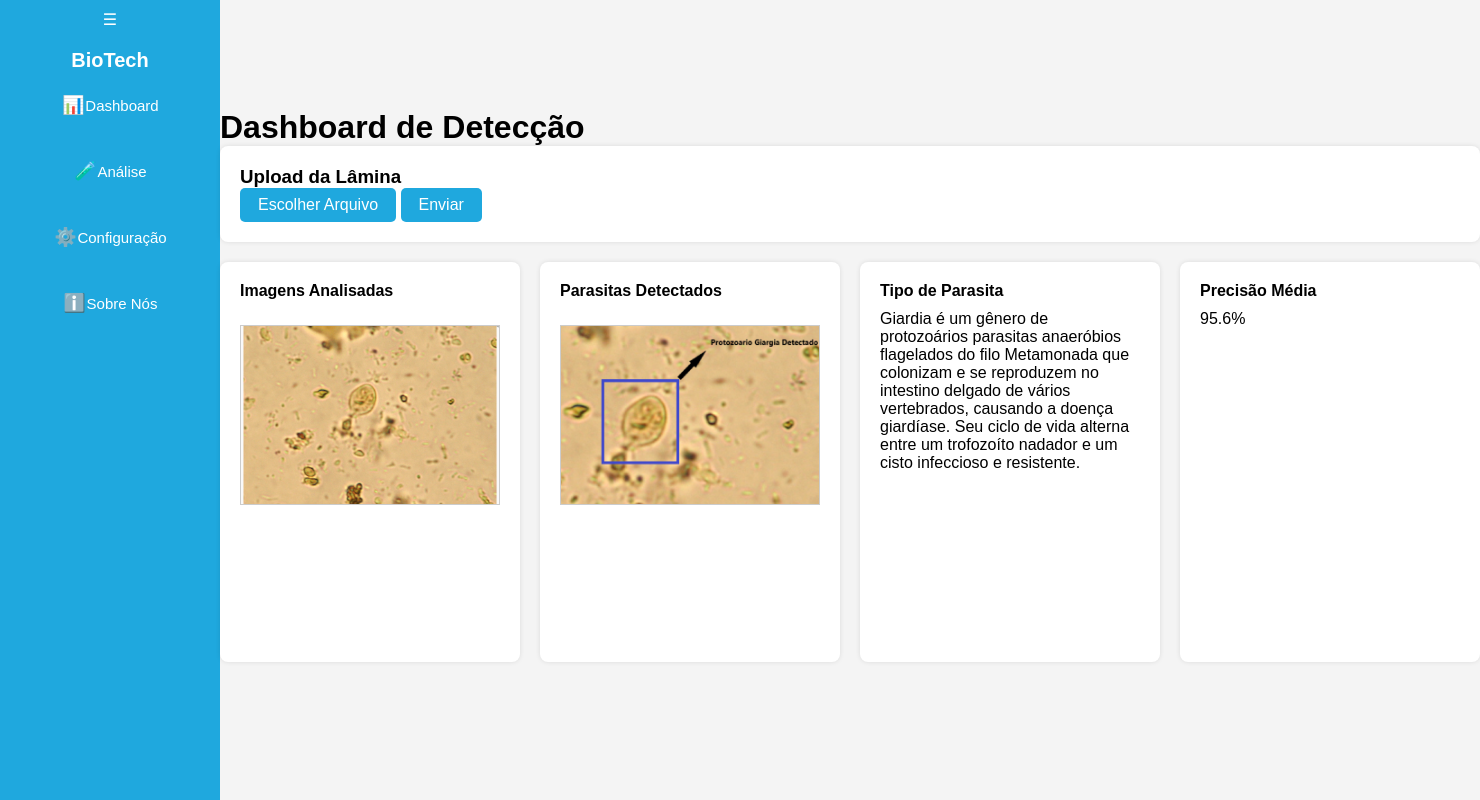
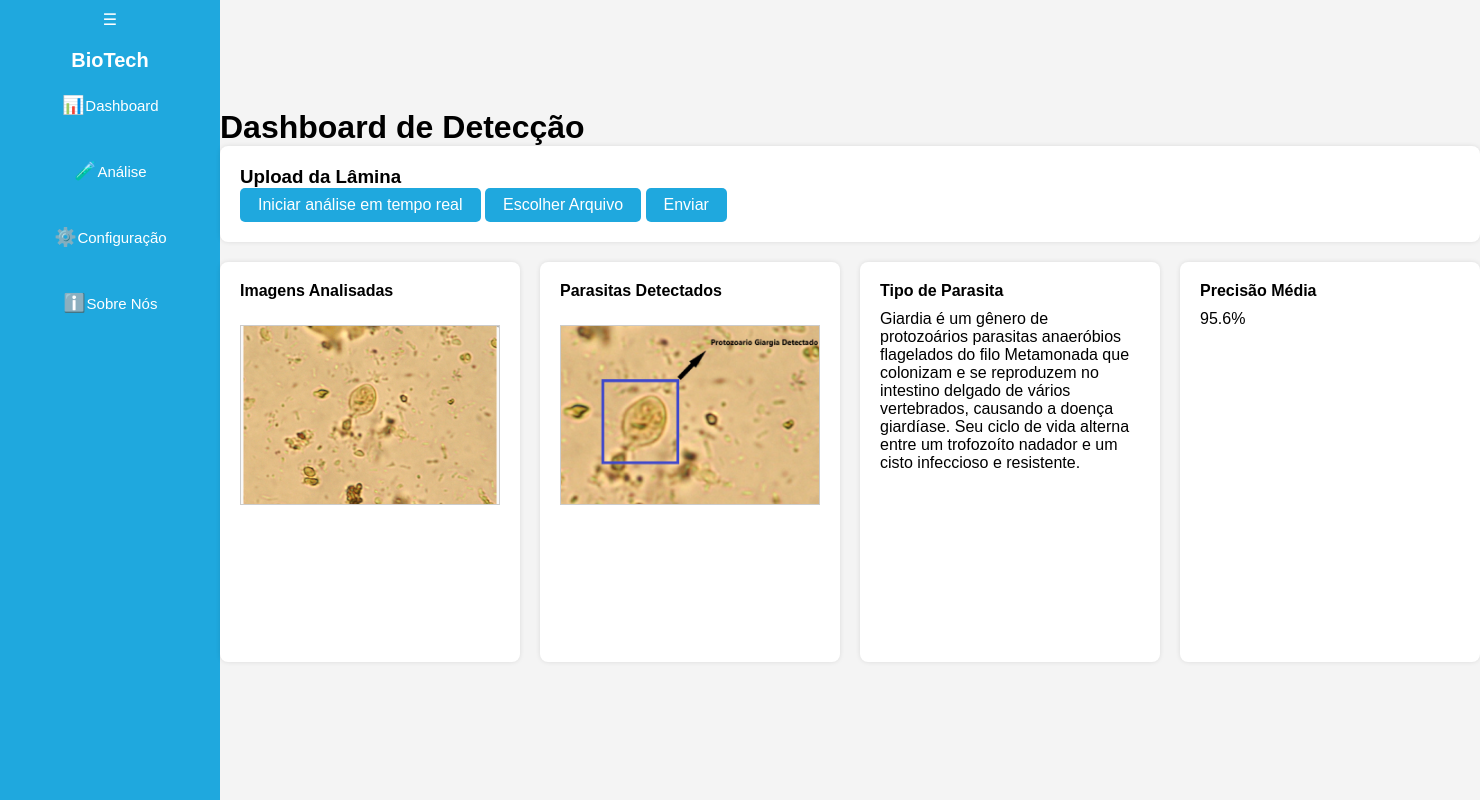
Before and after one commit to GuhMascarenhass/Biotech, a Flask app: page /analise in a window 1480 px wide. Run offline with Flask 3, Linux system fonts and the light colour scheme.

Commit message:
Adicionei mais um botão para analisar em tempo real

```diff
--- a/app/templates/analise.html
+++ b/app/templates/analise.html
@@ -9,6 +9,8 @@
     <div class="image-section">
       <h3>Upload da Lâmina</h3>
       <!-- Botão estilizado -->
+
+      <label for="file-upload">Iniciar análise em tempo real </label>
       <label for="file-upload">Escolher Arquivo</label>
       <input id="file-upload" type="file" accept="image/*" onchange="previewImage(event)" />
       <img id="preview" src="" />
```
